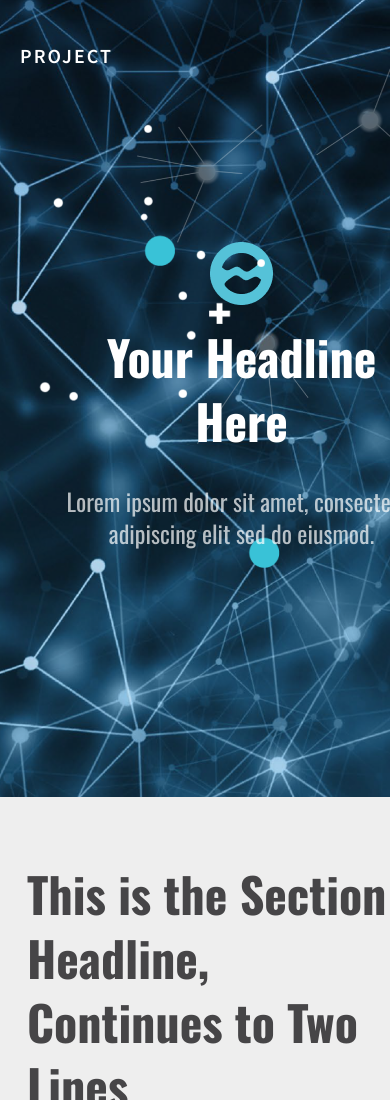
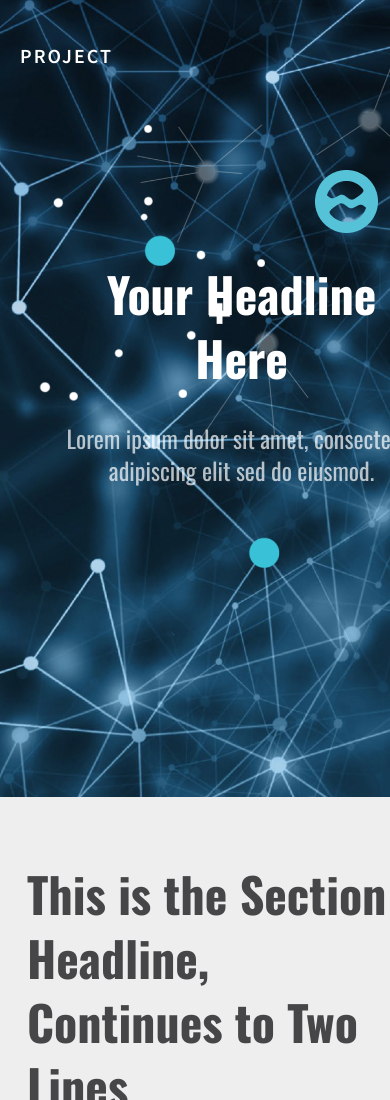
Before and after one commit to Veronika-Kyr/CSS-Animations, a plain HTML site: page index.html in a window 390 px wide. Shown: the top 1100 px of the page. Drawn offline with nearby package versions, Linux system fonts and the light colour scheme.

Commit message:
Correct big Logo animation

```diff
--- a/src/styles.css
+++ b/src/styles.css
@@ -85,12 +85,12 @@ h2 {
     left: 735px;
     width: 63px;
     height: 63px;
-    transition: transform 1s ease-in-out 1s;
+    transition: transform 1s ease-in-out;
     z-index: 3;
 }
 
 .logoBig:hover {
-    transform: rotateY(180deg) scale(2);
+    transform: rotateY(180deg) scale(1.8);
 }
 
 
@@ -414,9 +414,11 @@ a {
     }
 
     .logoBig {
-        position: static;
-        display: block;
-        margin: 0 auto;
+        position: absolute;
+        top: 170px;
+        left: 315px;
+        /* display: block;
+        margin: 0 auto; */
     }
 
     .wrapperText {
```
